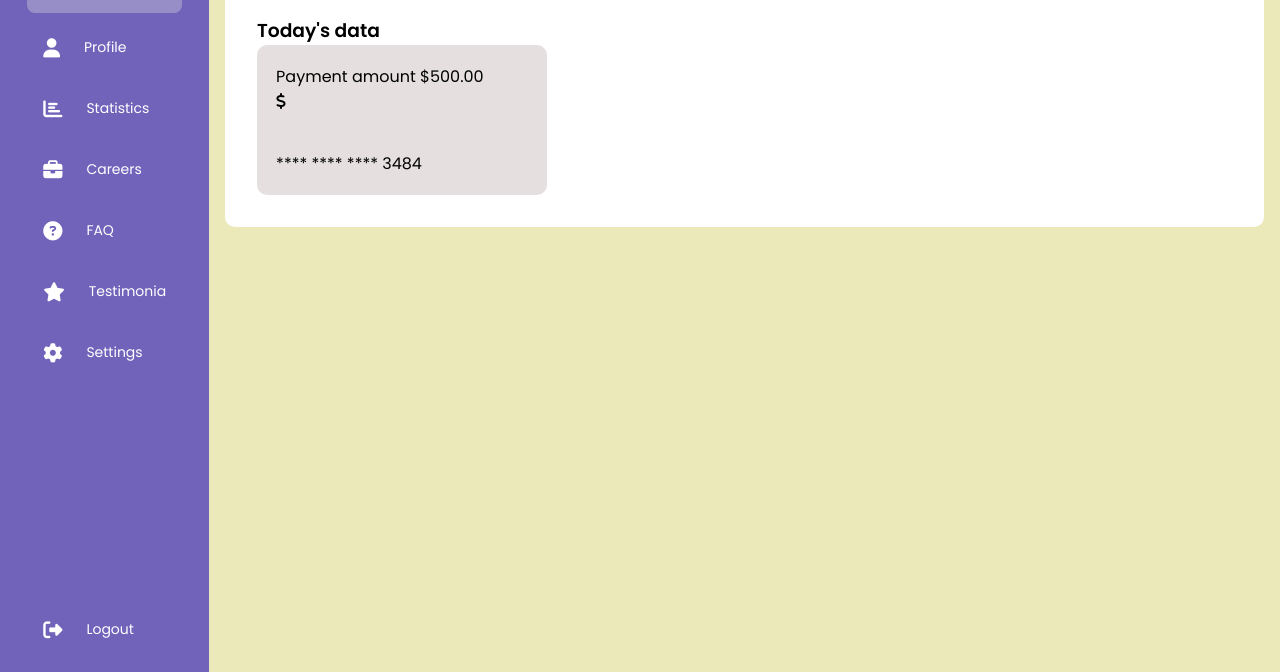
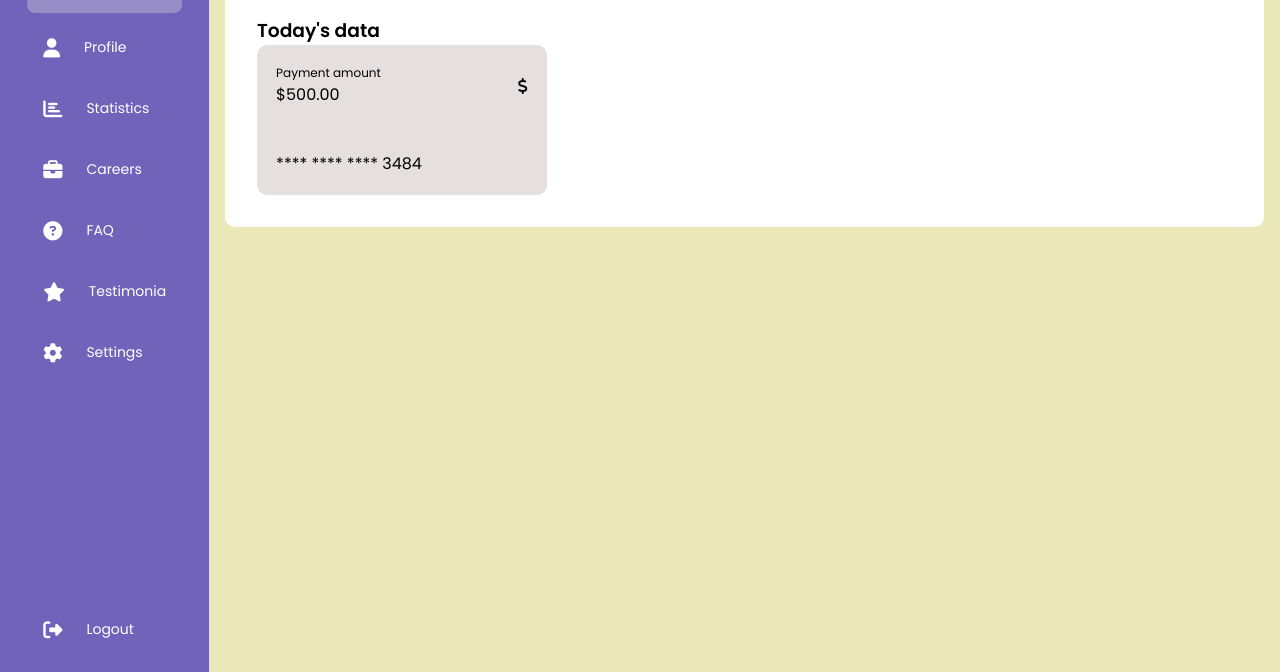
Before and after one commit to KodcuDede76/dashboard_V01, a plain HTML site: page index.html in a window 1280 px wide. Shown: the part 128-800 px from the top of the page. Drawn offline with Linux system fonts and the light colour scheme.

Commit message:
yedekbranch olarak Css kodları ekledim.

```diff
--- a/style.css
+++ b/style.css
@@ -160,4 +160,25 @@ gap: 1rem;
     justify-content: space-between;
     transition: all 0.5s ease-in-out;
 }
-/* 21:48 dk kaldık */
+.payment--card:hover{
+    transform: translateY(-5);
+}
+.card-header{
+    display: flex;
+    justify-content: space-between;
+    align-items: center;
+    margin-bottom: 20px;
+}
+.amount{
+    display: flex;
+    flex-direction: column;
+}
+.title{
+    font-size: 12px;
+    font-weight: 200;
+}
+
+.amount--value{
+    font-size: 24px;
+}
+/* 23:21 dk kaldık (yedekbranch yazadı..22.10.2024)*/
```
Also changed, not shown: 1 other file.
